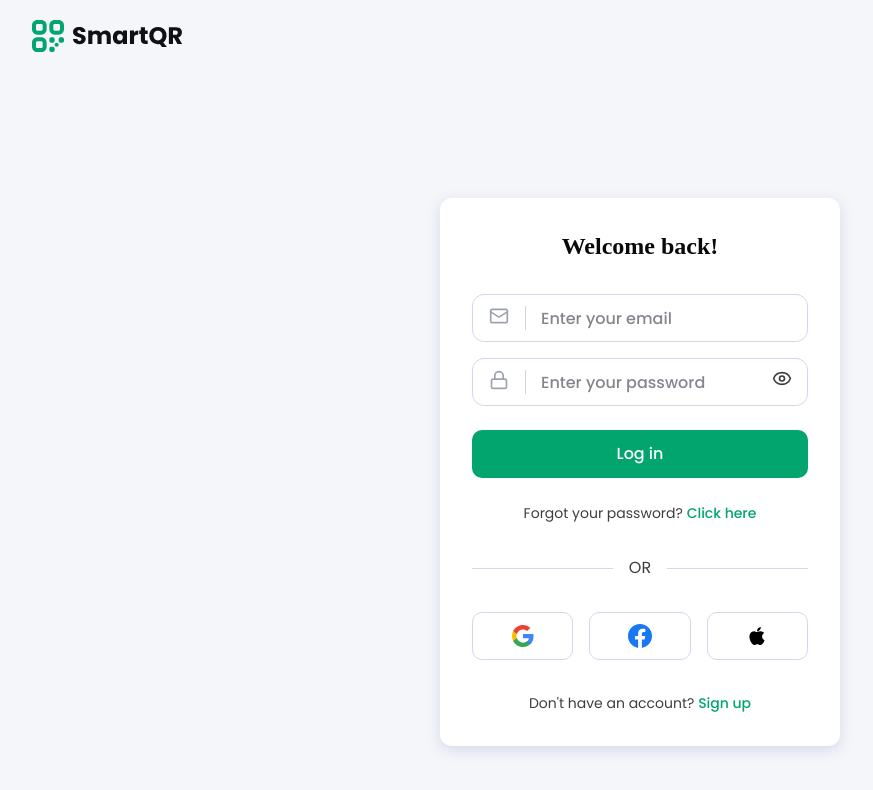
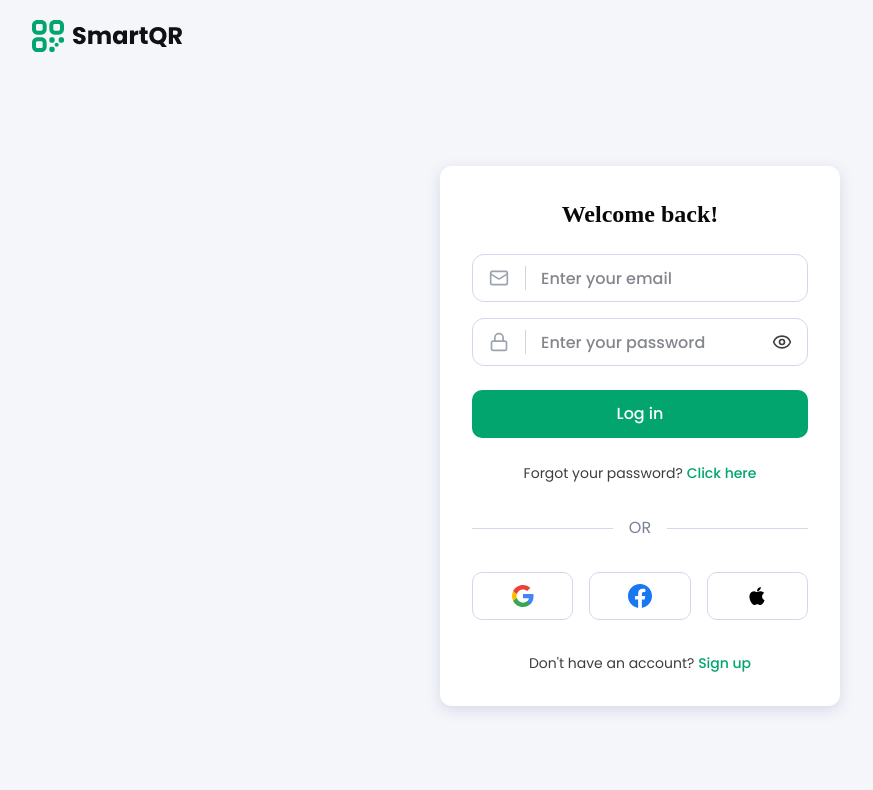
Before and after one commit to monaim3/QR-Code, a Next.js app: page /login in a window 1280 px wide. Shown: the top 790 px of the page, without its empty margins (0-873 px from the left). Built offline with nearby package versions, Linux system fonts and the light colour scheme.

Commit message:
some of fixes

```diff
--- a/app/generator/website-url/page.tsx
+++ b/app/generator/website-url/page.tsx
@@ -72,7 +72,7 @@ export default function WebsiteUrlPage() {
                 <div className="w-full bg-white rounded-xl overflow-hidden shadow-[0_4px_14px_0_rgba(54,66,140,0.16)]">
                   <button
                     onClick={() => setIsUrlAccordionOpen(!isUrlAccordionOpen)}
-                    className="w-full flex items-center justify-between px-4 md:px-8 py-4 hover:bg-gray-50 transition-colors"
+                    className="w-full flex items-center justify-between px-4 md:px-8 py-4"
                   >
                     <div className="flex flex-col items-start gap-1">
                       <h3 className="text-lg leading-[26px] font-bold var(--font-poppins) text-[var(--Black)]">
--- a/app/login/body.tsx
+++ b/app/login/body.tsx
@@ -17,22 +17,23 @@ export default function LoginBody() {
   return (
     <Container>
       {/* Page Wrapper */}
-      <div className="min-h-screen flex items-center justify-center px-4">
+      <div className="min-h-[calc(100vh-72px)] flex items-center justify-center px-4">
         {/* Login Card */}
         <div
           className="
             w-[400px]
             bg-white
-            rounded-[12px]
-            p-[24px]
-            desktop:p-[32px]
+            rounded-xl
+            p-6
+            desktop:p-8
             flex
             flex-col
             items-center
-            gap-[32px]
+            gap-8
             shadow-card
           "
         >
+          <div className="w-full flex flex-col gap-6">
           {/* Title */}
           <h1
             className="
@@ -48,8 +49,7 @@ export default function LoginBody() {
           </h1>
 
           {/* Form */}
-          <div className="w-full flex flex-col gap-[24px]">
-            <div className="w-full flex flex-col gap-[16px]">
+            <div className="w-full flex flex-col gap-4">
                {/* Email */}
             <InputField
               value={email}
@@ -67,12 +67,12 @@ export default function LoginBody() {
               type={showPassword ? "text" : "password"}
               leading={<Lock size={20} />}
               trailing={
-                <button
-                  type="button"
-                  onClick={() => setShowPassword(!showPassword)}
-                  className="text-[#3F3E3E]"
-                >
-                  {showPassword ? <EyeOff size={20} /> : <Eye size={20} />}
+            <button
+              type="button"
+              onClick={() => setShowPassword(!showPassword)}
+              className="text-[var(--Dark-gray)] cursor-pointer bg-transparent p-0 leading-none"
+            >
+              {showPassword ? <EyeOff size={20} /> : <Eye size={20} />}
                 </button>
               }
             />
@@ -82,7 +82,7 @@ export default function LoginBody() {
               onClick={handleSubmit}
               className="
                 w-full
-                h-[48px]
+                h-12
                 rounded-[10px]
                 bg-[#01A56D]
                 hover:bg-[#01915F]
@@ -112,7 +112,7 @@ export default function LoginBody() {
           {/* Divider */}
           <div className="w-full flex items-center gap-[16px]">
             <div className="flex-1 h-px bg-[#D3D8EB]" />
-            <span className="text-[16px] leading-[24px] text-[#3F3E3E]">
+            <span className="text-[16px] leading-[24px] text-[var(--Grey)]">
               OR
             </span>
             <div className="flex-1 h-px bg-[#D3D8EB]" />
@@ -123,7 +123,7 @@ export default function LoginBody() {
             {/* Google */}
             <button
               className="
-                h-[48px]
+                h-12
                 rounded-[10px]
                 border
                 border-[#D3D8EB]
@@ -134,7 +134,7 @@ export default function LoginBody() {
                 transition
               "
             >
-              <svg className="w-6 h-6" viewBox="0 0 24 24">
+              <svg className="size-6" viewBox="0 0 24 24">
                 <path
                   fill="#4285F4"
                   d="M22.56 12.25c0-.78-.07-1.53-.2-2.25H12v4.26h5.92c-.26 1.37-1.04 2.53-2.21 3.31v2.77h3.57c2.08-1.92 3.28-4.74 3.28-8.09z"
@@ -157,7 +157,7 @@ export default function LoginBody() {
             {/* Facebook */}
             <button
               className="
-                h-[48px]
+                h-12
                 rounded-[10px]
                 border
                 border-[#D3D8EB]
@@ -169,7 +169,7 @@ export default function LoginBody() {
               "
             >
               <svg
-                className="w-6 h-6"
+                className="size-6"
                 viewBox="0 0 24 24"
                 fill="#1877F2"
               >
@@ -180,7 +180,7 @@ export default function LoginBody() {
             {/* Apple */}
             <button
               className="
-                h-[48px]
+                h-12
                 rounded-[10px]
                 border
                 border-[#D3D8EB]
@@ -191,7 +191,7 @@ export default function LoginBody() {
                 transition
               "
             >
-              <svg className="w-6 h-6" viewBox="0 0 24 24" fill="#000">
+              <svg className="size-6" viewBox="0 0 24 24" fill="#000">
                 <path d="M17.05 20.28c-.98.95-2.05.88-3.08.4-1.09-.5-2.08-.48-3.24 0-1.44.62-2.2.44-3.06-.4C2.79 15.25 3.51 7.59 9.05 7.31c1.35.07 2.29.74 3.08.8 1.18-.24 2.31-.93 3.57-.84 1.51.12 2.65.72 3.4 1.8-3.12 1.87-2.38 5.98.48 7.13-.57 1.5-1.31 2.99-2.54 4.09z" />
                 <path d="M12.03 7.25c-.15-2.23 1.66-4.07 3.74-4.25.29 2.58-2.34 4.5-3.74 4.25z" />
               </svg>
--- a/components/common/input_filed.tsx
+++ b/components/common/input_filed.tsx
@@ -32,7 +32,7 @@ export default function InputField({
     <div className="relative">
       {/* Leading icon */}
       {leading && (
-        <div className="flex absolute left-[17px] top-1/2 -translate-y-1/2 text-gray-400">
+        <div className="flex items-center absolute left-[17px] top-1/2 -translate-y-1/2 text-gray-400">
           {leading}
           <div className="w-px mx-[16px] h-6 bg-gray-300"></div>
         </div>
@@ -47,7 +47,7 @@ export default function InputField({
         onFocus={() => setIsFocused(true)}
         onBlur={() => setIsFocused(false)}
         className={`
-          h-[48px]
+          h-12
           w-full
           pl-[68px]
           ${trailing ? "pr-12" : "pr-4"}
@@ -62,7 +62,7 @@ export default function InputField({
               ? "border-red-500"
               : "border-[var(--Boarder-Grey)]"
           }
-          rounded-[12px]
+          rounded-xl
           focus:outline-none
           focus:ring-2
           focus:ring-[var(--Blue)]
@@ -75,7 +75,7 @@ export default function InputField({
       />
       {/* Trailing icon/button */}
       {trailing && (
-        <div className="absolute right-4 top-1/2 -translate-y-1/2 cursor-pointer text-gray-400">
+        <div className="absolute leading-[0] right-4 top-1/2 -translate-y-1/2 cursor-pointer text-gray-400">
           {trailing}
         </div>
       )}
--- a/components/generator/Breadcrumb_footer.tsx
+++ b/components/generator/Breadcrumb_footer.tsx
@@ -89,7 +89,7 @@ export default function BreadcrumbFooter() {
             {(currentStep === 2 || currentStep === 3) && (
               <button
                 onClick={handleNext}
-                className="flex items-center gap-2 px-16 py-2 font-roboto bg-[var(--Blue)] hover:bg-[var(--Blue-hover)] text-white rounded-lg text-lg leading-[26px] font-medium transition-colors"
+                className="flex items-center gap-2 px-6 py-2.5 font-roboto bg-[var(--Blue)] hover:bg-[var(--Blue-hover)] text-white rounded-lg text-lg leading-[26px] font-medium transition-colors"
               >
                 <span>Next</span>
                 <ArrowRight className="w-5 h-5" />
--- a/components/generator/Mobile_Preview_Modal.tsx
+++ b/components/generator/Mobile_Preview_Modal.tsx
@@ -37,7 +37,7 @@ export default function MobilePreviewModal({
           <CloseCircle className="text-white w-6 h-6" />
         </button>
         <div className="relative bg-white rounded-[var(--Corner-Radius-10)] max-h-[90vh] overflow-y-auto shadow-lg">
-          <div className="flex flex-col items-center py-6 px-8">
+          <div className="flex flex-col items-center py-6 px-8 gap-4">
             <PreviewQRButtons activeTab={activeTab} onTabChange={onTabChange} />
             <MobileFrame size="desktop">{children}</MobileFrame>
           </div>
--- a/components/generator/QRCode_Name_Accordion.tsx
+++ b/components/generator/QRCode_Name_Accordion.tsx
@@ -22,8 +22,7 @@ export default function QRCodeNameAccordion({
     <div className="w-full bg-white rounded-xl overflow-hidden shadow-[0_4px_14px_0_rgba(54,66,140,0.16)]">
       <button
         onClick={() => setIsOpen(!isOpen)}
-        className="w-full flex items-center justify-between px-4 md:px-8 py-4
-          hover:bg-gray-50 transition-colors"
+        className="w-full flex items-center justify-between px-4 md:px-8 py-4"
       >
         <div className="flex flex-col items-start gap-1">
           <h3 className="text-lg leading-[26px] font-bold text-[var(--Black)] font-Poppins">
--- a/components/generator/Website_Url_Preview.tsx
+++ b/components/generator/Website_Url_Preview.tsx
@@ -12,9 +12,9 @@ export default function WebsiteUrlPreview({ url }: WebsiteUrlPreviewProps) {
       <div className="absolute top-0 left-0 w-full h-[45%] bg-[#A3C358]" />
 
       <div className="relative z-10 px-4 py-4">
-        <div className="bg-white/80 rounded-full px-4 py-2.5 flex items-center justify-center gap-2 mt-6">
+        <div className="bg-white/80 rounded-full px-4 py-1.5 flex items-center justify-center gap-2 mt-6">
           <Globe />
-          <span className="text-sm text-gray-700 truncate text-center">
+          <span className="text-[10px] leading-[20px] text-gray-700 truncate text-center">
             {displayUrl}
           </span>
         </div>
```
Also changed, not shown: components/generator/Preview_QR_Buttons.tsx (+5 -5 lines).
